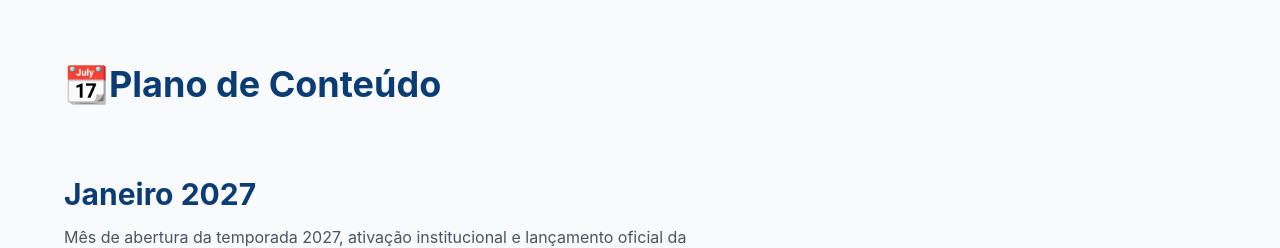
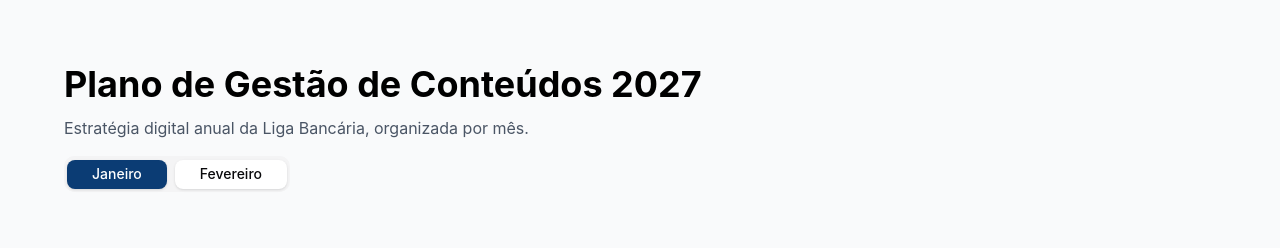
Before and after one commit to Norberto-Boa/liga-bancaria-content-plan, a React (Vite) app: page / in a window 1280 px wide. Shown: the top 248 px of the page. Built offline with nearby package versions, Linux system fonts and the light colour scheme.

Commit message:
refactor: replace stacked months with tab-based navigation

```diff
--- a/src/pages/ContentPlanPage.tsx
+++ b/src/pages/ContentPlanPage.tsx
@@ -1,16 +1,23 @@
-import { MonthSection } from "@/components/MonthSection";
-import { contentPlan } from "@/data/contentPlan";
+import { MonthTabs } from "@/components/MonthTabs";
 
 export function ContentPlanPage() {
   return (
     <div className="min-h-screen bg-gray-50 px-6 md:px-12 lg:px-12 py-16">
-      <h2 className="text-4xl font-bold text-primary mb-6 max-w-6xl mx-auto">
-        📆Plano de Conteúdo
-      </h2>
-      <div className="max-w-6xl mx-auto space-y-20">
-        {contentPlan.map((item, index) => (
-          <MonthSection key={index} monthPlan={item} />
-        ))}
+      <div className="max-w-6xl mx-auto space-y-4">
+        {/* Título Geral */}
+        <div>
+          <h1 className="text-4xl font-bold text-ligaBlue">
+            Plano de Gestão de Conteúdos 2027
+          </h1>
+          <p className="mt-3 text-gray-600 max-w-3xl">
+            Estratégia digital anual da Liga Bancária, organizada por mês.
+          </p>
+        </div>
+
+        {/* Tabs */}
+        <div className="w-full">
+          <MonthTabs />
+        </div>
       </div>
     </div>
   );
```
